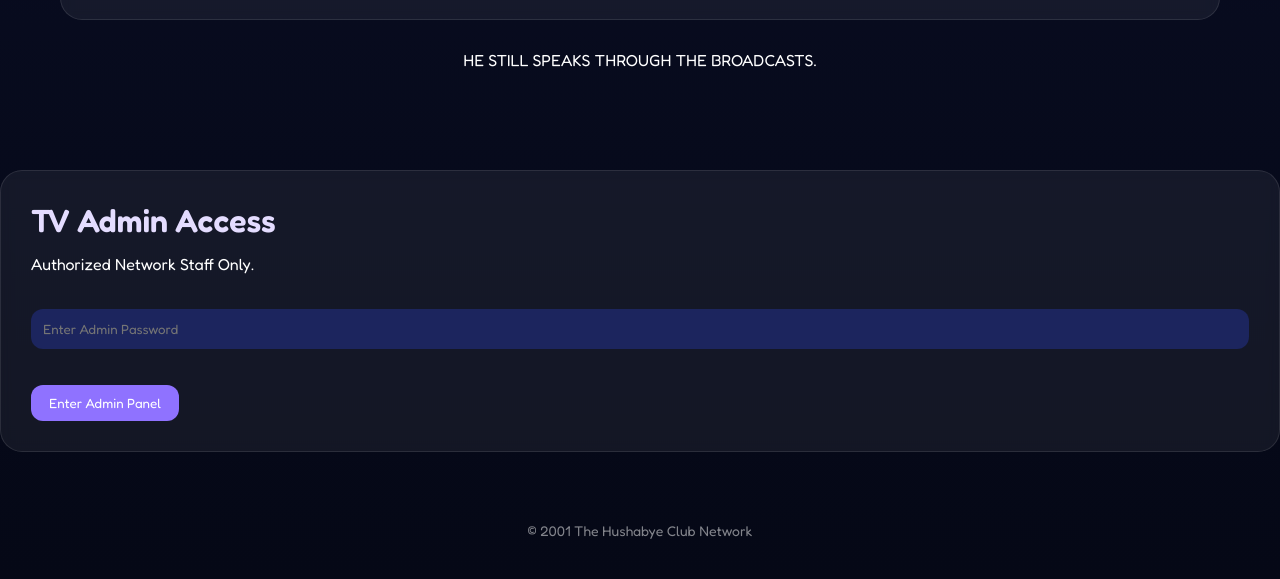
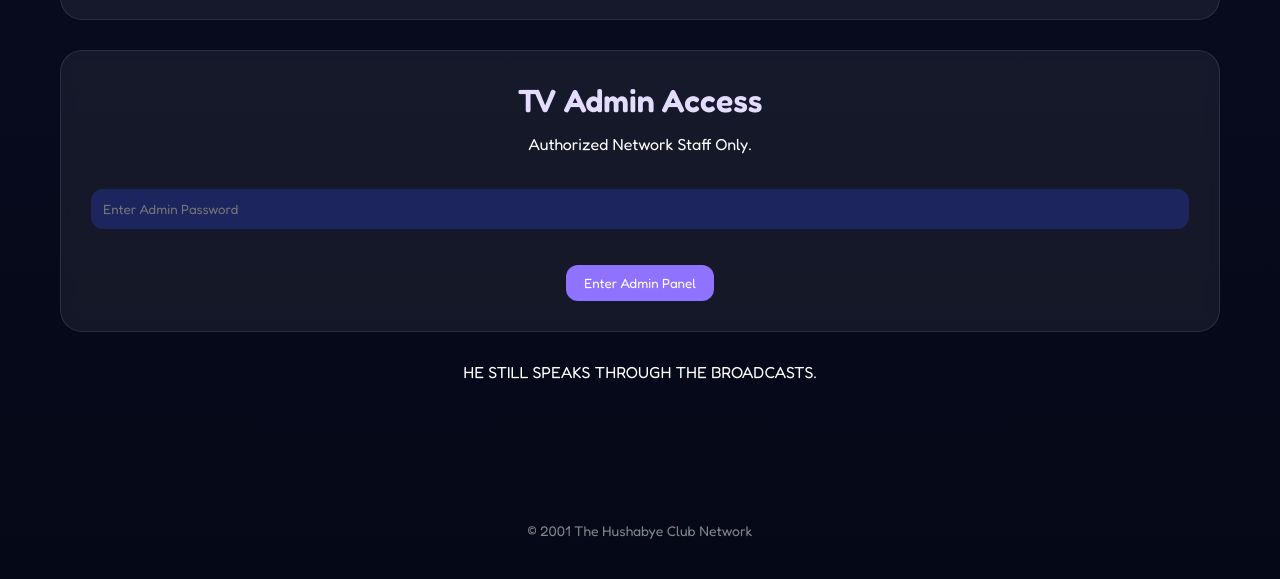
Before and after one commit to bradyrudibaugh60-ops/TheHushabyeClub, a plain HTML site: page index.html in a window 1280 px wide. Shown: the part 2699-3278 px from the top of the page. Drawn offline with Linux system fonts and the light colour scheme.

Commit message:
Refactor TV Admin section and update button actions

```diff
--- a/index.html
+++ b/index.html
@@ -49,7 +49,7 @@ Episodes
 Games
 </a>
 
-<a href="admin.html">
+<a href="#admin">
 TV Admin
 </a>
 
@@ -121,9 +121,9 @@ AVAILABLE
 
 <br>
 
-<button class="watch-btn" onclick="window.open('https://www.youtube.com/watch?v=x83jTBFu4wQ', '_blank')">
-  Watch Episode
-</button>
+<button
+class="watch-btn"
+onclick="openVideo(momoEpisode)">
 
 Watch Episode
 
@@ -274,6 +274,37 @@ allowfullscreen>
 
 </div>
 
+<!-- TV ADMIN -->
+
+<div class="card" id="admin">
+
+<h2>
+TV Admin Access
+</h2>
+
+<p>
+Authorized Network Staff Only.
+</p>
+
+<br>
+
+<input
+type="password"
+id="tvAdminPassword"
+placeholder="Enter Admin Password">
+
+<br><br>
+
+<button
+class="watch-btn"
+onclick="checkTVAdmin()">
+
+Enter Admin Panel
+
+</button>
+
+</div>
+
 <!-- HIDDEN MESSAGE -->
 
 <p class="hidden-message">
@@ -342,36 +373,6 @@ Access Recording
 </div>
 
 </div>
-<!-- TV ADMIN PASSWORD -->
-
-<div class="card">
-
-<h2>
-TV Admin Access
-</h2>
-
-<p>
-Authorized Network Staff Only.
-</p>
-
-<br>
-
-<input
-type="password"
-id="tvAdminPassword"
-placeholder="Enter Admin Password">
-
-<br><br>
-
-<button
-class="watch-btn"
-onclick="checkTVAdmin()">
-
-Enter Admin Panel
-
-</button>
-
-</div>
 
 <!-- FOOTER -->
 
```
